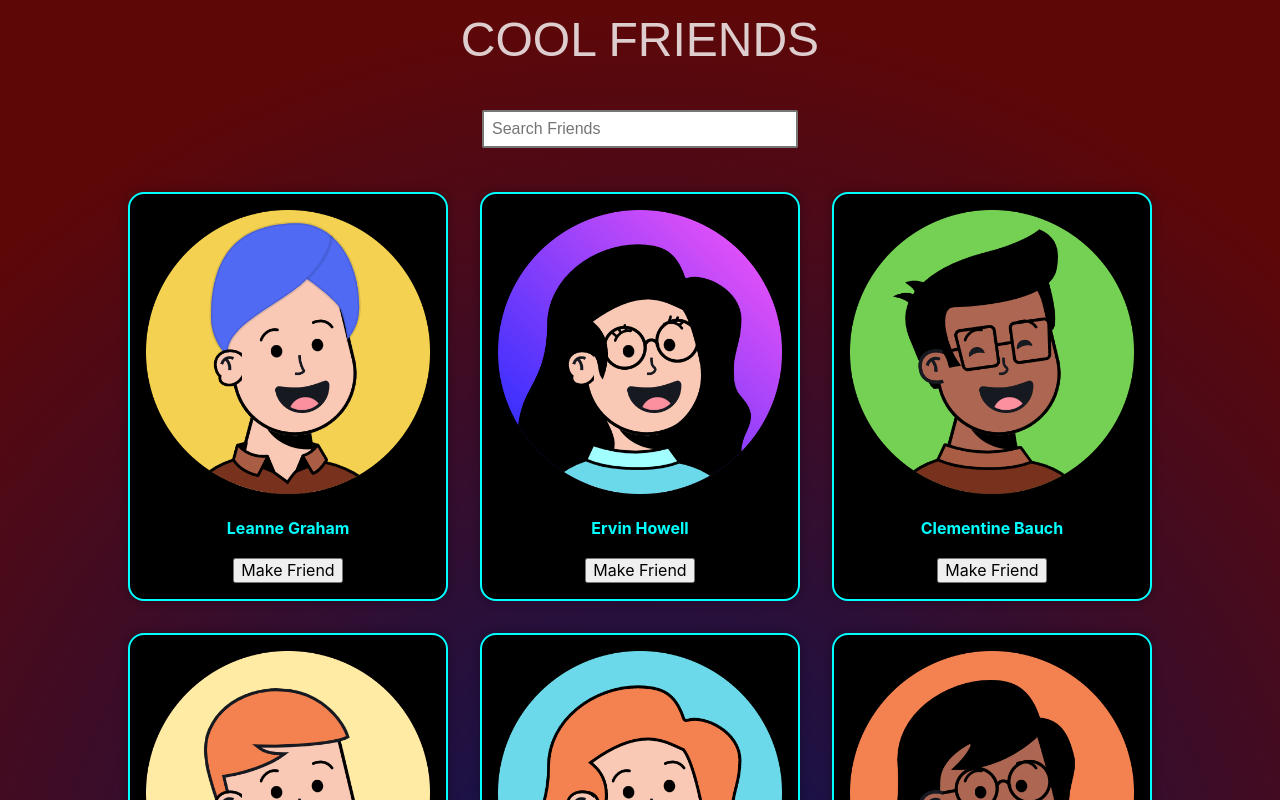
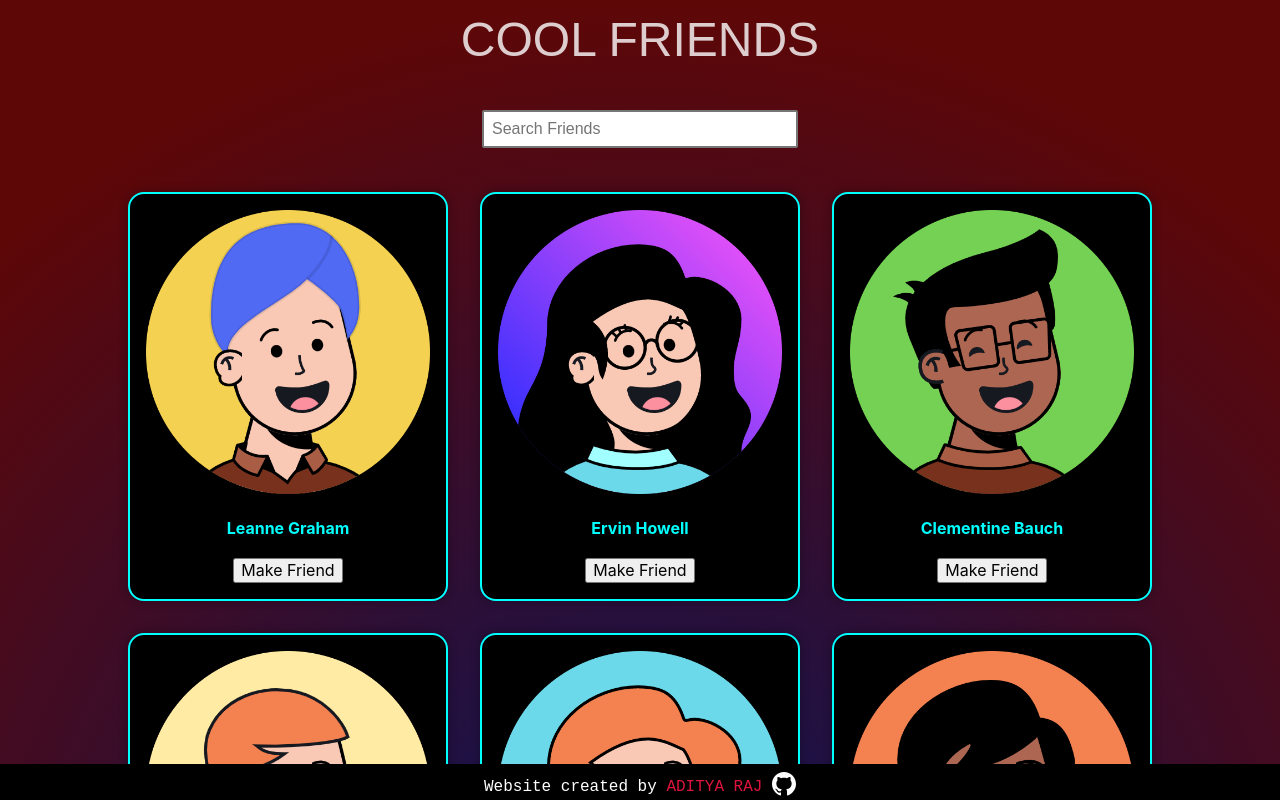
Before and after one commit to aditya8Raj/cool-friends, a React (Create React App) app: page / in a window 1280 px wide. Shown: the top 800 px of the page. Built offline with nearby package versions, Linux system fonts and the light colour scheme; the HTML template or start-up script is replaced by a standard one.

Commit message:
added a make friend button

```diff
--- a/public/index.html
+++ b/public/index.html
@@ -10,6 +10,7 @@
   <link rel="apple-touch-icon" href="%PUBLIC_URL%/logo192.png" />
   <link rel="manifest" href="%PUBLIC_URL%/manifest.json" />
   <link rel="stylesheet" href="https://unpkg.com/tachyons@4.12.0/css/tachyons.min.css" />
+  <link rel="stylesheet" href="style.css">
 
   <title>React App</title>
 </head>
@@ -27,6 +28,15 @@
       To begin the development, run `npm start` or `yarn start`.
       To create a production bundle, use `npm run build` or `yarn build`.
     -->
+  <div>
+    <footer>
+      Website created by
+      <a href="https://github.com/aditya8Raj/" target="blank_" class="myName">ADITYA RAJ
+      </a>
+      <a href="https://github.com/aditya8Raj/cool-friends" target="blank_"><img id="github" src="github-icon.svg"
+          alt="" /></a>
+    </footer>
+  </div>
 </body>
 
 </html>
--- /dev/null
+++ b/public/style.css
@@ -0,0 +1,27 @@
+footer {
+    font-family: "Roboto Mono", monospace;
+    font-size: 1rem;
+    color: white;
+    background-color: rgb(0, 0, 0);
+    position: fixed;
+    left: 0;
+    bottom: 0;
+    width: 100%;
+    color: white;
+    text-align: center;
+    padding: 0.2rem 0px 0.2rem 0px;
+}
+
+.myName {
+    color: crimson;
+}
+
+#github {
+    filter: invert();
+    transform: translateY(5px);
+}
+
+a {
+    color: rgb(151, 255, 243);
+    text-decoration: none;
+}
```
Also changed, not shown: public/github-icon.svg (added).
